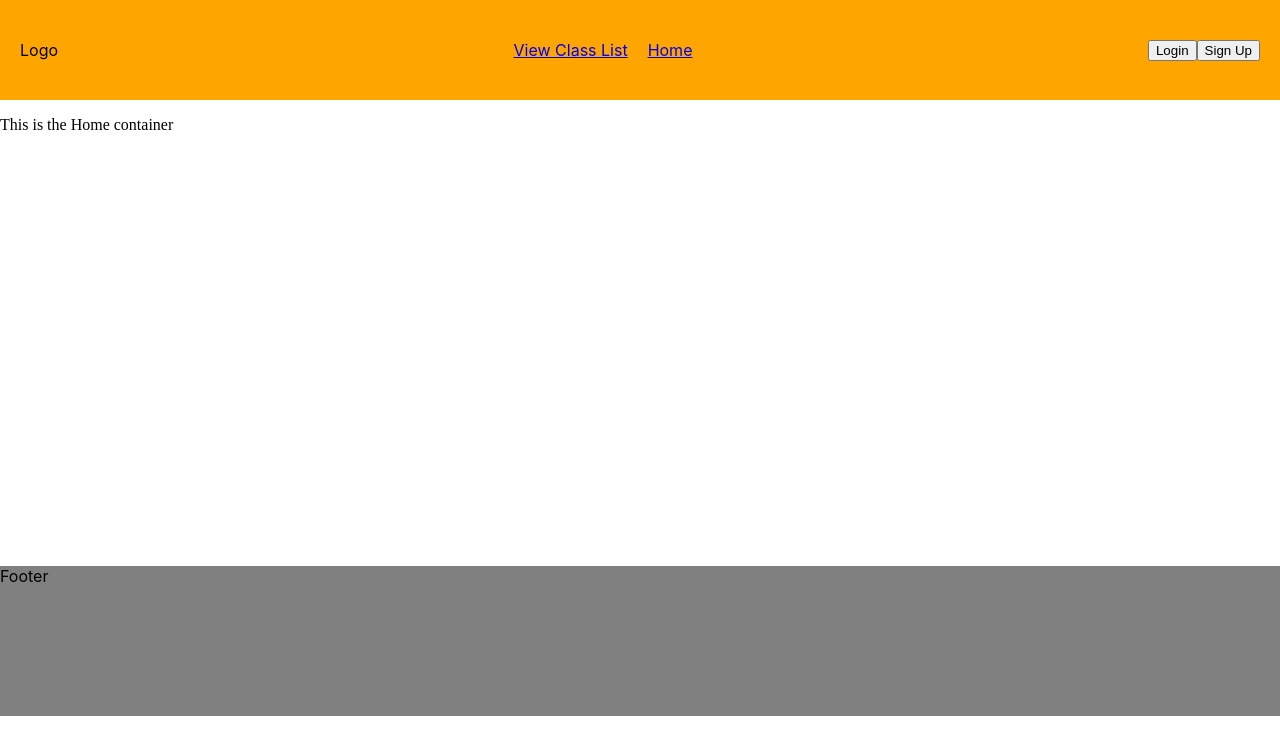
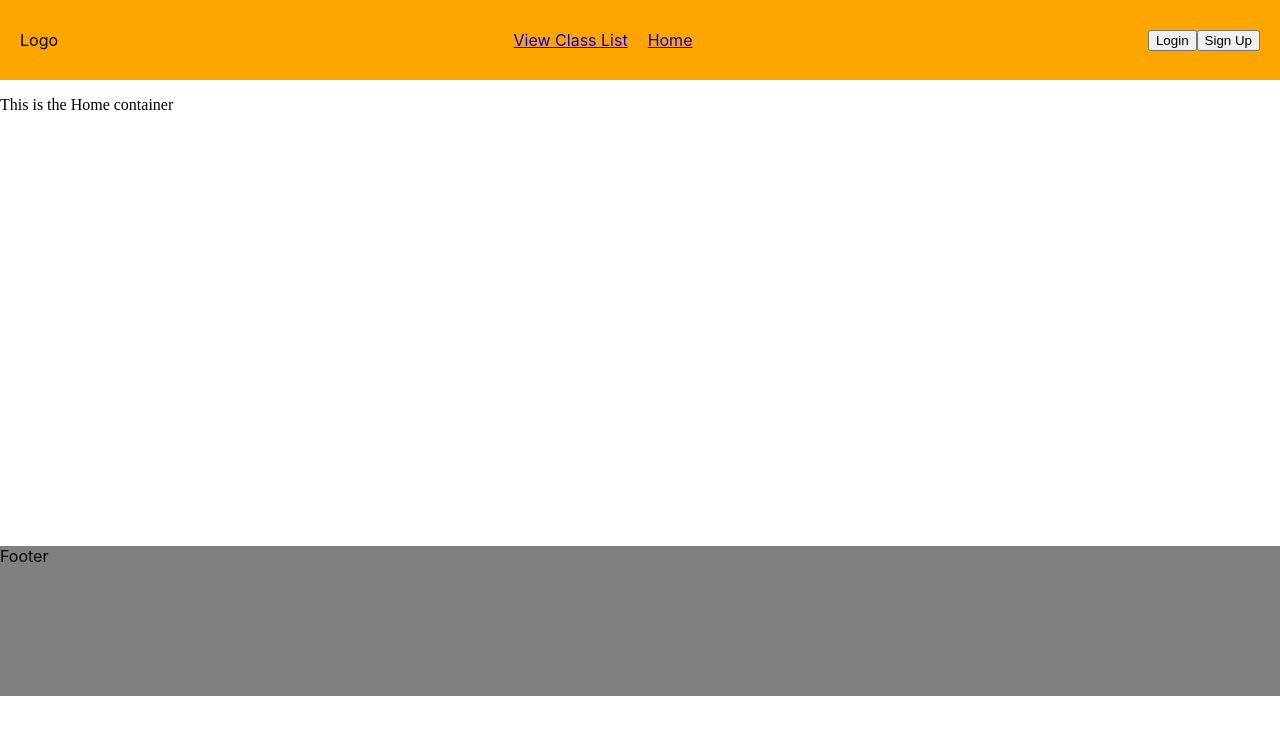
Before and after one commit to hochanlee96/HeraClass, a React (Create React App) app: page / in a window 1280 px wide. Shown: the top 754 px of the page. Built offline with nearby package versions, Linux system fonts and the light colour scheme; a web font is replaced by a local one.

Commit message:
minor styling change

```diff
--- a/src/components/UI/Navigation/Header/Header.js
+++ b/src/components/UI/Navigation/Header/Header.js
@@ -32,7 +32,7 @@ const Header = props => {
     }
 
     const loginHeader = (isLoggedIn
-        ? <div style={{ marginRight: '50px' }}>
+        ? <div style={{ marginRight: '50px', cursor: 'pointer' }}>
             <p onClick={dropdownToggler}>{localStorage.getItem('username')}</p>
         </div>
         : <div className={classes.Item}>
--- a/src/components/hoc/Layout/Layout.module.css
+++ b/src/components/hoc/Layout/Layout.module.css
@@ -1,6 +1,6 @@
 .Header {
     width: 100%;
-    height: 100px;
+    height: 80px;
     background-color: orange;
 }
 
```
